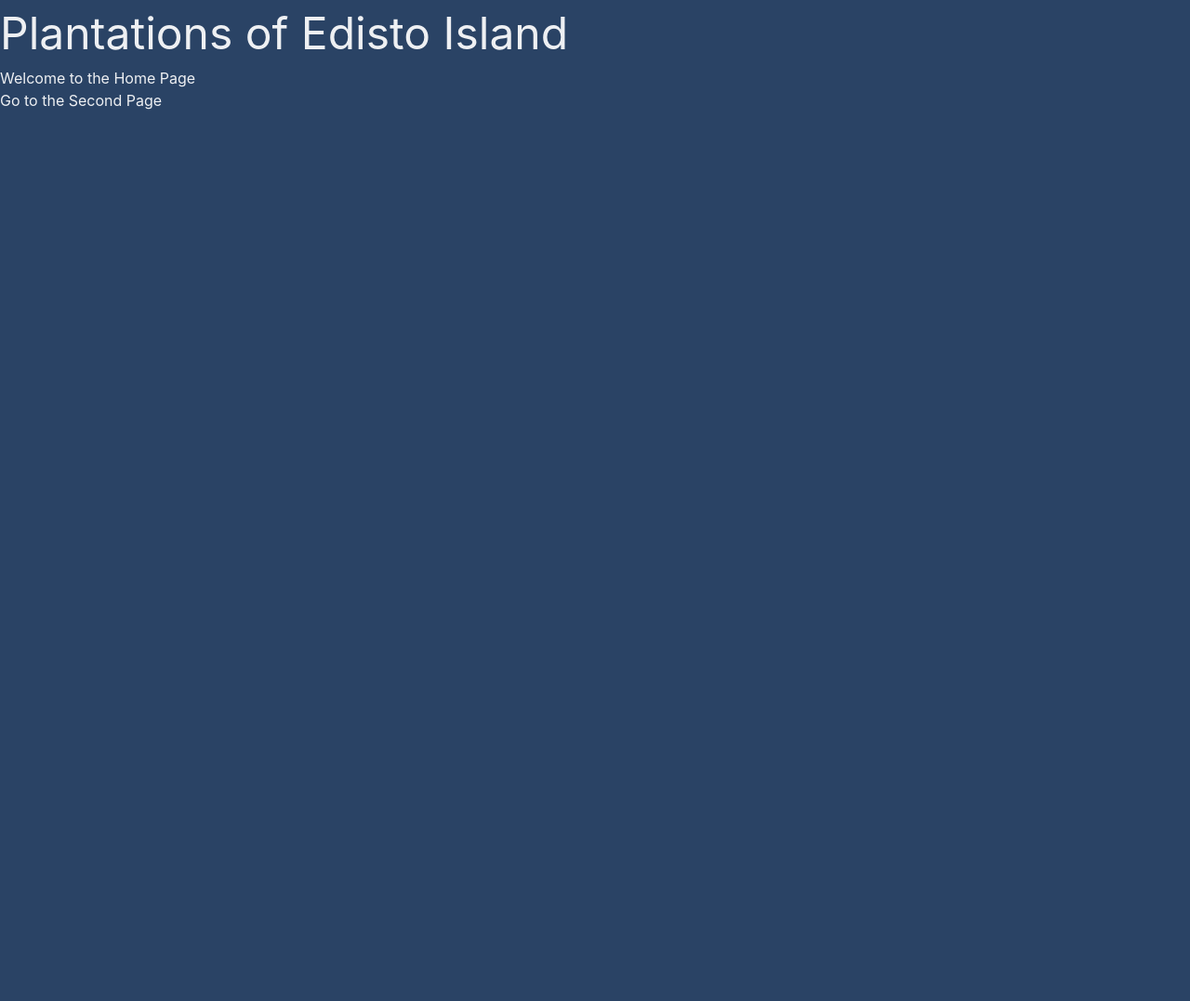
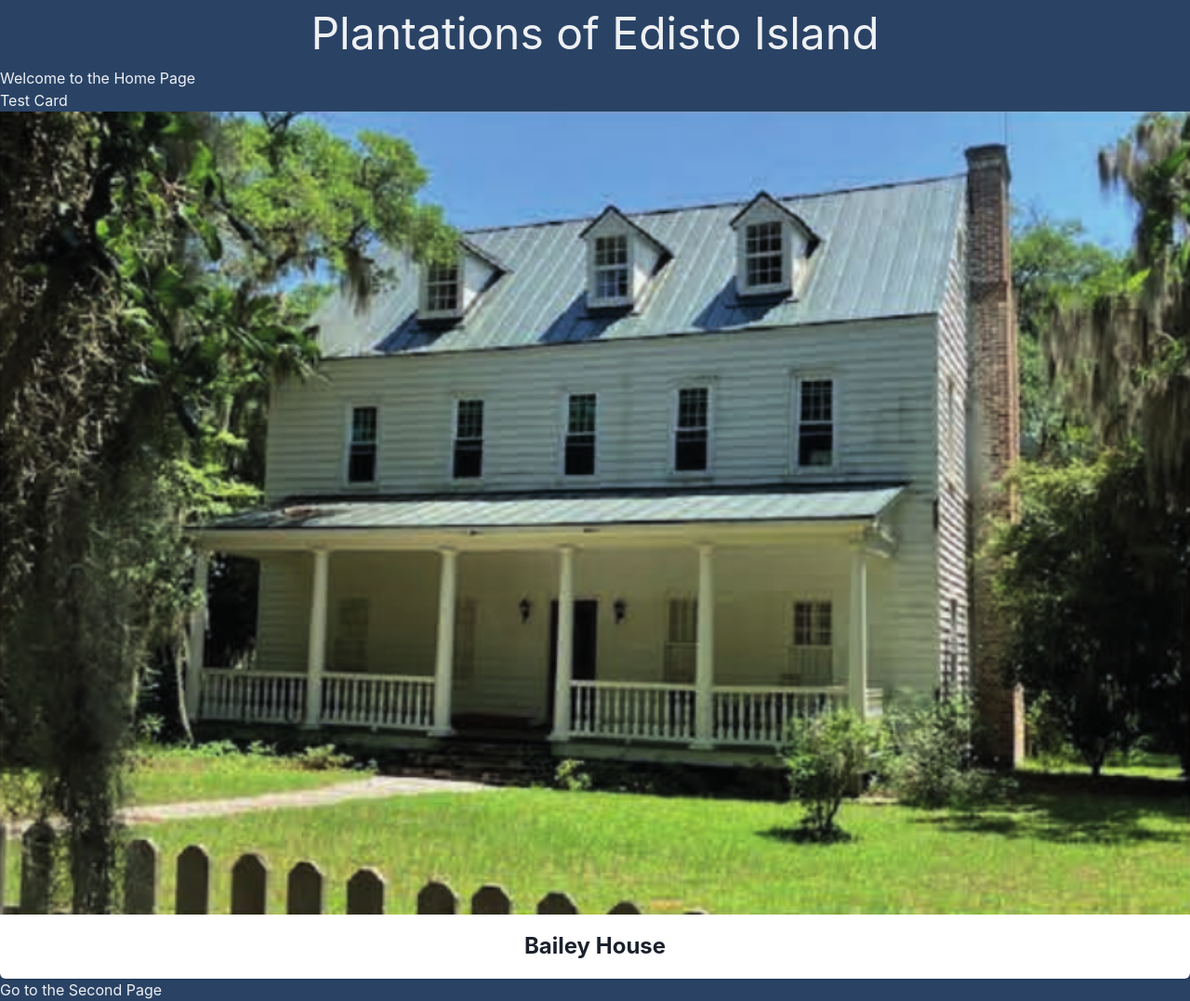
Before and after one commit to burnettfr/plantation, a React (Vite) app: page / in a window 1280 px wide. Shown: the whole page at 93% size. Before the commit the page ends 800 px from the top, so only its background shows below. Built offline with nearby package versions, Linux system fonts and the light colour scheme.

Commit message:
Implement Card component without Props

```diff
--- /dev/null
+++ b/src/components/Card.tsx
@@ -0,0 +1,19 @@
+import { Card, Image, CardBody, Heading, HStack } from "@chakra-ui/react";
+
+const PlCard = () => {
+  return (
+    <>
+      <h1>Test Card</h1>
+      <Card>
+        <Image src="/BaileyCard.png" />
+        <CardBody>
+          <HStack justifyContent="center">
+            <Heading fontSize="2xl">Bailey House</Heading>
+          </HStack>
+        </CardBody>
+      </Card>
+    </>
+  );
+};
+
+export default PlCard;
--- a/src/components/HomePage.tsx
+++ b/src/components/HomePage.tsx
@@ -1,14 +1,18 @@
 import { Link } from "react-router-dom";
-import { Grid, GridItem, Text } from "@chakra-ui/react";
+import { Grid, GridItem, Text, HStack } from "@chakra-ui/react";
+import PlCard from "./Card";
 
 function HomePage() {
   return (
     <Grid templateAreas={`"top" "main"`}>
       <GridItem area="top">
-        <Text fontSize="5xl">Plantations of Edisto Island</Text>
+        <HStack justifyContent="center">
+          <Text fontSize="5xl">Plantations of Edisto Island</Text>
+        </HStack>
       </GridItem>
       <GridItem area="main">
         <h1>Welcome to the Home Page</h1>
+        <PlCard />
         <Link to="/second-page">Go to the Second Page</Link>
       </GridItem>
     </Grid>
```
